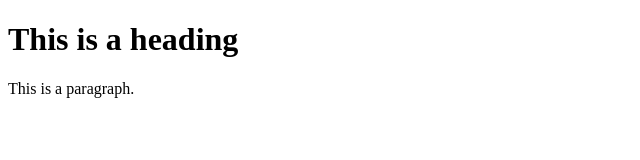
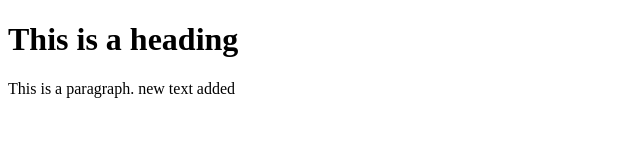
Before and after one commit to jahirShaikh268/git-tutorial, a plain HTML site: page index.html in a window 1280 px wide. Shown: the whole page, without its empty margins (0-640 px from the left). Drawn offline with Linux system fonts and the light colour scheme.

Commit message:
change 1

```diff
--- a/index.html
+++ b/index.html
@@ -4,7 +4,7 @@
 <body>
 
 <h1>This is a heading</h1>
-<p>This is a paragraph.</p>
+<p>This is a paragraph. new text added</p>
 
 </body>
 </html>
```
